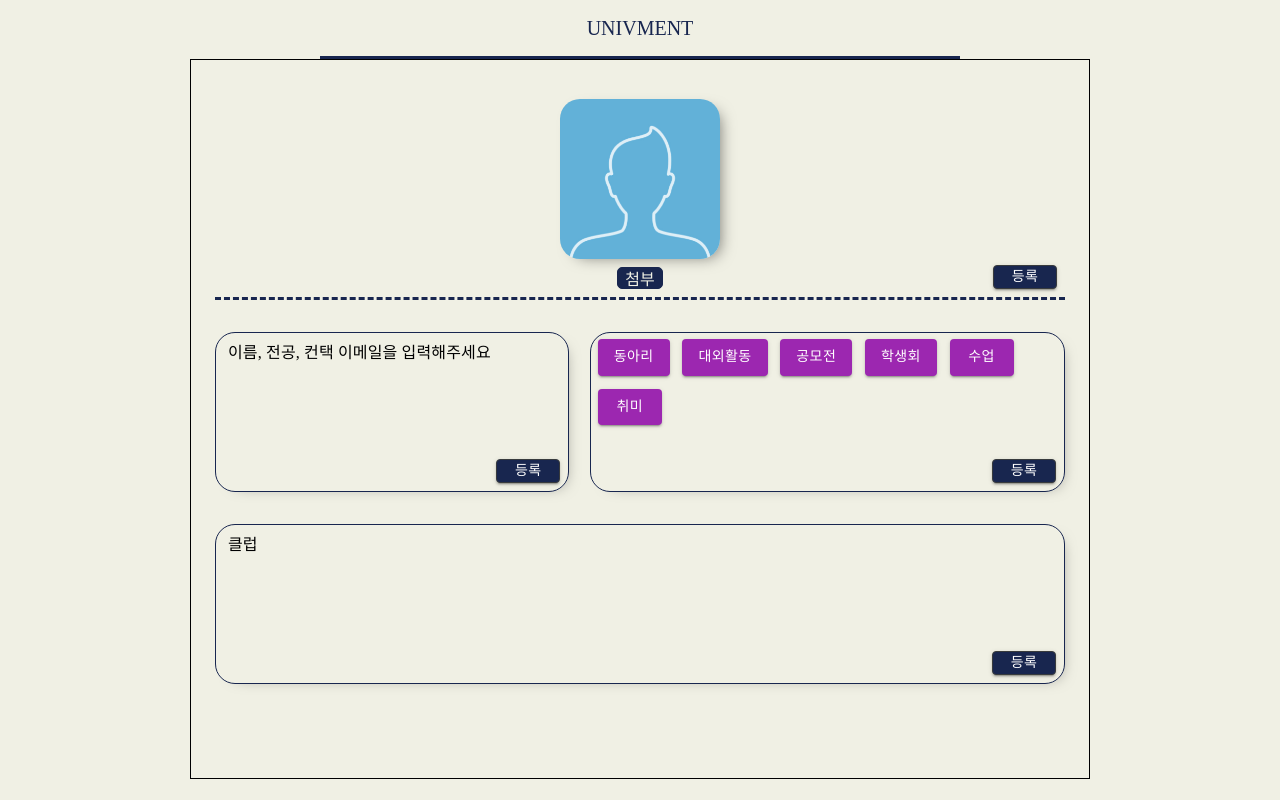
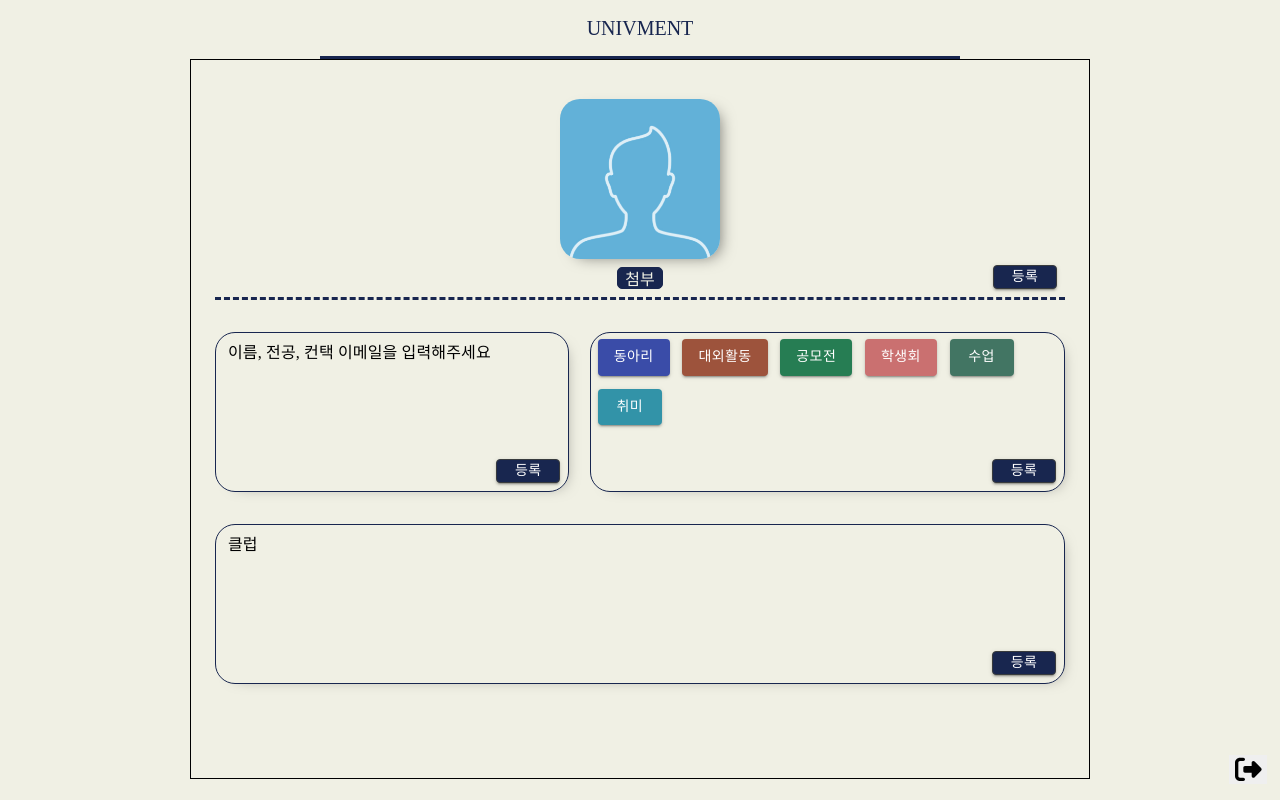
Before and after one commit to LikeLion-at-DGU/Univment_front, a React (Create React App) app: page /mypage in a window 1280 px wide. Built offline with nearby package versions, Linux system fonts and the light colour scheme; a web font is replaced by a local one.

Commit message:
[refactor, styles] Refactoring category array & apply each element color

```diff
--- a/src/components/CategoryModal.js
+++ b/src/components/CategoryModal.js
@@ -4,7 +4,8 @@ import React, { memo, useContext, useRef, useState } from "react";
 import { AuthContext } from "../context/AuthContext";
 import styles from "../static/css/Modal.module.css";
 
-const CategoryModal = ({ setCategoryModal, category, setCategory }) => {
+const CategoryModal = ({ setCategoryModal }) => {
+  const { category, setCategory } = useContext(AuthContext);
   // Modal
   const outSection = useRef();
   const closeModal = (e) => {
@@ -69,15 +70,16 @@ const CategoryModal = ({ setCategoryModal, category, setCategory }) => {
             onChange={onChange}
           />
           <Grid item sx={{ display: "flex", flexDirection: "row", marginTop: 10, gridGap: 10 }}>
-            {category.map((cg) => (
+            {category.map((value, idx) => (
               <Button
                 variant="contained"
-                color="secondary"
+                key={idx}
                 sx={{
                   fontFamily: "Jeju Myeongjo",
+                  backgroundColor: value.color,
                 }}
               >
-                {cg}
+                {value.name}
               </Button>
             ))}
           </Grid>
--- a/src/pages/Home.js
+++ b/src/pages/Home.js
@@ -1,10 +1,10 @@
-import React, { useEffect, useState } from "react";
+import React, { useContext, useEffect, useState } from "react";
 import Header from "../components/Header";
 import { Button, Grid, Typography, Container } from "@mui/material/";
 import MypageComponent from "../components/MypageComponent";
-import Logout from "../components/Logout";
 import axios from "axios";
 import CategoryModal from "../components/CategoryModal";
+import { AuthContext } from "../context/AuthContext";
 
 // xs, extra-small: 0px
 // sm, small: 600px
@@ -18,18 +18,8 @@ const Home = () => {
   //   });
   // }, []);
   const [categoryModal, setCategoryModal] = useState(false);
-  const addCategoryBtn = (e) => {
-    e.preventDefault();
-    setCategoryModal(true);
-  };
-  const [category, setCategory] = useState([
-    { name: "동아리", color: "#3A4CA8" },
-    { name: "대외활동", color: "#9d533c" },
-    { name: "공모전", color: "#267d53" },
-    { name: "학생회", color: "#ca7070" },
-    { name: "수업", color: "#427563" },
-    { name: "취미", color: "#3293a8" },
-  ]);
+  const { category, setCategory } = useContext(AuthContext);
+
   const addCategory = [
     <Grid
       item
@@ -55,7 +45,9 @@ const Home = () => {
           color: "brown",
         },
       }}
-      onClick={addCategoryBtn}
+      onClick={() => {
+        setCategoryModal(true);
+      }}
     >
       <Typography sx={{ fontFamily: "Jeju Myeongjo", textAlign: "center" }}>
         카테고리
@@ -94,7 +86,7 @@ const Home = () => {
     <>
       <Header />
       <MypageComponent category={category} setCategory={setCategory} />
-      <Logout />
+
       <Container fixed sx={{ height: "60vh" }}>
         <Grid
           container
@@ -108,13 +100,7 @@ const Home = () => {
           {category.length < 9 ? [...categoryBook, addCategory] : [categoryBook]}
         </Grid>
       </Container>
-      {categoryModal && (
-        <CategoryModal
-          setCategoryModal={setCategoryModal}
-          category={category}
-          setCategory={setCategory}
-        />
-      )}
+      {categoryModal && <CategoryModal setCategoryModal={setCategoryModal} />}
       {/* <Button
         variant="contained"
         sx={{
--- a/src/pages/Mypage.js
+++ b/src/pages/Mypage.js
@@ -1,11 +1,13 @@
-import React, { useState } from "react";
+import React, { useContext, useState } from "react";
 import Header from "../components/Header";
 import { Box, Button, Container, Grid, Typography } from "@mui/material/";
 import styles from "../static/css/Mypage.module.css";
 import DefaultImg from "../components/DefaultImg";
+import Logout from "../components/Logout";
 import axios from "axios";
 import BasicModal from "../components/BasicModal";
 import CategoryModal from "../components/CategoryModal";
+import { AuthContext } from "../context/AuthContext";
 
 const Mypage = () => {
   const id = localStorage.getItem("id");
@@ -13,6 +15,8 @@ const Mypage = () => {
   const userEmail = localStorage.getItem("profileEmail");
   const userMajor = localStorage.getItem("profileMajor");
   const userImage = localStorage.getItem("profileImage");
+  const { category, setCategory } = useContext(AuthContext);
+
   // Modal
   const [basicModal, setBasicModal] = useState(false);
   const [categoryModal, setCategoryModal] = useState(false);
@@ -27,15 +31,6 @@ const Mypage = () => {
     image: null,
   });
 
-  // Category
-  const [category, setCategory] = useState([
-    "동아리",
-    "대외활동",
-    "공모전",
-    "학생회",
-    "수업",
-    "취미",
-  ]);
   const onLoadFile = (e) => {
     const file = e.target.files[0];
     setProfile({
@@ -81,6 +76,7 @@ const Mypage = () => {
   return (
     <>
       <Header />
+      <Logout />
       <Container
         component="main"
         maxWidth="md"
@@ -182,26 +178,20 @@ const Mypage = () => {
               position: "relative",
             }}
           >
-            {category.map((cg, idx) => (
+            {category.map((value, idx) => (
               <Button
                 key={idx}
                 variant="contained"
-                color="secondary"
                 sx={{
                   fontFamily: "Jeju Myeongjo",
                   margin: 0.8,
+                  backgroundColor: value.color,
                 }}
               >
-                {cg}
+                {value.name}
               </Button>
             ))}
-            {categoryModal && (
-              <CategoryModal
-                setCategoryModal={setCategoryModal}
-                category={category}
-                setCategory={setCategory}
-              />
-            )}
+            {categoryModal && <CategoryModal setCategoryModal={setCategoryModal} />}
             <Button
               variant="contained"
               className={styles.categoryBtn}
--- a/src/pages/SignIn.js
+++ b/src/pages/SignIn.js
@@ -10,7 +10,7 @@ const SignIn = () => {
   const { isLoggedIn, setIsLoggedIn } = useContext(AuthContext);
   useEffect(() => {
     if (isLoggedIn) {
-      navigate("/home");
+      navigate("/home", { replace: true });
     }
   }, []);
   const [inputs, setInputs] = useState({
```
